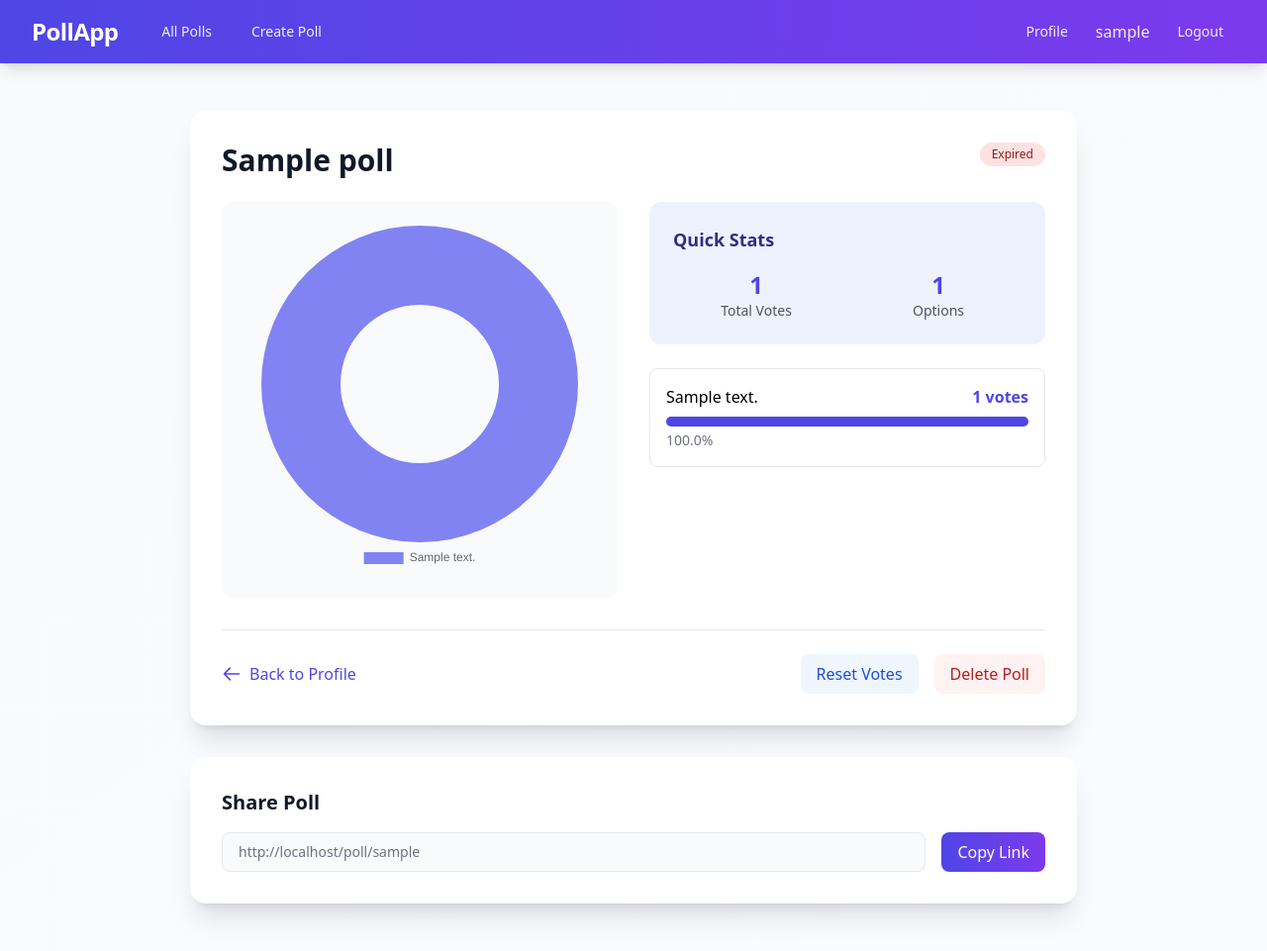
After one commit to PawiX25/PollApp, a Flask app: page /poll/1/details in a window 1280 px wide. The commit adds this page. Shown: the whole page at 99% size. Run offline with Flask 3, Linux system fonts and the light colour scheme; a user stored in the database is signed in; tables that the repository leaves empty hold one stand-in row (values such as "Sample post"); some libraries are stand-ins or nearby versions.

Commit message:
Add detailed poll view with interactive chart visualization

```diff
--- a/app.py
+++ b/app.py
@@ -255,6 +255,13 @@ def view_poll(slug):
     poll = Poll.query.filter_by(slug=slug).first_or_404()
     return render_template('poll.html', poll=poll)
 
+@app.route('/poll/<int:poll_id>/details')
+@login_required
+def poll_details(poll_id):
+    poll = Poll.query.get_or_404(poll_id)
+    total_votes = sum(option.votes for option in poll.options)
+    return render_template('poll_details.html', poll=poll, total_votes=total_votes)
+
 @app.route('/profile')
 @login_required
 def profile():
--- /dev/null
+++ b/templates/poll_details.html
@@ -0,0 +1,154 @@
+{% extends "base.html" %}
+
+{% block title %}{{ poll.question }} - Details{% endblock %}
+
+{% block content %}
+<div class="max-w-4xl mx-auto">
+    <div class="bg-white shadow-xl rounded-2xl p-8 mb-8">
+        <div class="flex justify-between items-start mb-6">
+            <h1 class="text-3xl font-bold text-gray-900">{{ poll.question }}</h1>
+            <span class="inline-flex items-center px-3 py-1 rounded-full text-xs font-medium
+                {% if poll.is_expired %}bg-red-100 text-red-800{% else %}bg-emerald-100 text-emerald-800{% endif %}">
+                {% if poll.is_expired %}Expired{% else %}Active{% endif %}
+            </span>
+        </div>
+
+        <div class="grid md:grid-cols-2 gap-8">
+            <div class="bg-gray-50 rounded-xl p-6">
+                <canvas id="voteChart" class="w-full"></canvas>
+            </div>
+
+            <div class="space-y-6">
+                <div class="bg-indigo-50 rounded-xl p-6">
+                    <h3 class="text-lg font-semibold text-indigo-900 mb-4">Quick Stats</h3>
+                    <div class="grid grid-cols-2 gap-4">
+                        <div class="text-center">
+                            <div class="text-2xl font-bold text-indigo-600">{{ total_votes }}</div>
+                            <div class="text-sm text-gray-600">Total Votes</div>
+                        </div>
+                        <div class="text-center">
+                            <div class="text-2xl font-bold text-indigo-600">{{ poll.options|length }}</div>
+                            <div class="text-sm text-gray-600">Options</div>
+                        </div>
+                    </div>
+                </div>
+
+                <div class="space-y-4">
+                    {% for option in poll.options %}
+                    <div class="bg-white rounded-lg border p-4">
+                        <div class="flex justify-between items-center mb-2">
+                            <span class="font-medium">{{ option.text }}</span>
+                            <span class="text-indigo-600 font-semibold">{{ option.votes }} votes</span>
+                        </div>
+                        <div class="w-full bg-gray-200 rounded-full h-2.5">
+                            <div class="bg-indigo-600 h-2.5 rounded-full"
+                                 style="width: {{ (option.votes / total_votes * 100) if total_votes > 0 else 0 }}%">
+                            </div>
+                        </div>
+                        <div class="text-sm text-gray-500 mt-1">
+                            {{ "%.1f"|format(option.votes / total_votes * 100) if total_votes > 0 else 0 }}%
+                        </div>
+                    </div>
+                    {% endfor %}
+                </div>
+            </div>
+        </div>
+
+        <div class="flex justify-between items-center mt-8 pt-6 border-t">
+            <a href="{{ url_for('profile') }}"
+               class="inline-flex items-center space-x-2 text-indigo-600 hover:text-indigo-800">
+                <svg class="w-5 h-5" fill="none" stroke="currentColor" viewBox="0 0 24 24">
+                    <path stroke-linecap="round" stroke-linejoin="round" stroke-width="2" d="M10 19l-7-7m0 0l7-7m-7 7h18"/>
+                </svg>
+                <span>Back to Profile</span>
+            </a>
+            {% if current_user.id == poll.user_id %}
+            <div class="flex space-x-4">
+                <form action="{{ url_for('reset_votes', poll_id=poll.id) }}" method="post">
+                    <button type="submit"
+                            class="bg-blue-50 text-blue-700 px-4 py-2 rounded-lg hover:bg-blue-100 transition-colors"
+                            onclick="return confirm('Are you sure you want to reset all votes?')">
+                        Reset Votes
+                    </button>
+                </form>
+                <form action="{{ url_for('delete_poll', poll_id=poll.id) }}" method="post">
+                    <button type="submit"
+                            class="bg-red-50 text-red-700 px-4 py-2 rounded-lg hover:bg-red-100 transition-colors"
+                            onclick="return confirm('Are you sure you want to delete this poll?')">
+                        Delete Poll
+                    </button>
+                </form>
+            </div>
+            {% endif %}
+        </div>
+    </div>
+
+    <div class="bg-white shadow-xl rounded-2xl p-8">
+        <h2 class="text-xl font-bold text-gray-900 mb-4">Share Poll</h2>
+        <div class="flex space-x-4">
+            <input type="text"
+                   value="{{ url_for('view_poll', slug=poll.slug, _external=True) }}"
+                   class="flex-1 text-sm text-gray-500 bg-gray-50 rounded-lg px-4 py-2 focus:outline-none border"
+                   id="share-url"
+                   readonly>
+            <button onclick="copyShareLink()"
+                    class="gradient-bg text-white px-4 py-2 rounded-lg hover-scale">
+                Copy Link
+            </button>
+        </div>
+    </div>
+</div>
+
+<script src="https://cdn.jsdelivr.net/npm/chart.js"></script>
+<script>
+document.addEventListener('DOMContentLoaded', function() {
+    const ctx = document.getElementById('voteChart').getContext('2d');
+
+    const data = {
+        labels: {{ poll.options|map(attribute='text')|list|tojson }},
+        datasets: [{
+            data: {{ poll.options|map(attribute='votes')|list|tojson }},
+            backgroundColor: [
+                'rgba(99, 102, 241, 0.8)',
+                'rgba(139, 92, 246, 0.8)',
+                'rgba(167, 139, 250, 0.8)',
+                'rgba(192, 132, 252, 0.8)',
+                'rgba(216, 180, 254, 0.8)',
+                'rgba(232, 121, 249, 0.8)',
+            ],
+            borderWidth: 0
+        }]
+    };
+
+    new Chart(ctx, {
+        type: 'doughnut',
+        data: data,
+        options: {
+            responsive: true,
+            plugins: {
+                legend: {
+                    position: 'bottom',
+                }
+            },
+            animation: {
+                animateScale: true,
+                animateRotate: true
+            }
+        }
+    });
+});
+
+function copyShareLink() {
+    const shareUrl = document.getElementById('share-url');
+    shareUrl.select();
+    document.execCommand('copy');
+
+    const button = event.target;
+    const originalText = button.textContent;
+    button.textContent = 'Copied!';
+    setTimeout(() => {
+        button.textContent = originalText;
+    }, 2000);
+}
+</script>
+{% endblock %}
--- a/templates/profile.html
+++ b/templates/profile.html
@@ -55,9 +55,9 @@
                     Created: {{ poll.created_at.strftime('%Y-%m-%d %H:%M') }}
                 </div>
                 <div class="flex space-x-2">
-                    <a href="{{ url_for('view_poll', slug=poll.slug) }}"
+                    <a href="{{ url_for('poll_details', poll_id=poll.id) }}"
                        class="flex-1 text-center bg-indigo-50 text-indigo-600 px-3 py-1 rounded hover:bg-indigo-100">
-                        View
+                        View Details
                     </a>
                     <form action="{{ url_for('delete_poll', poll_id=poll.id) }}" method="post" class="flex-1">
                         <button type="submit"
```
